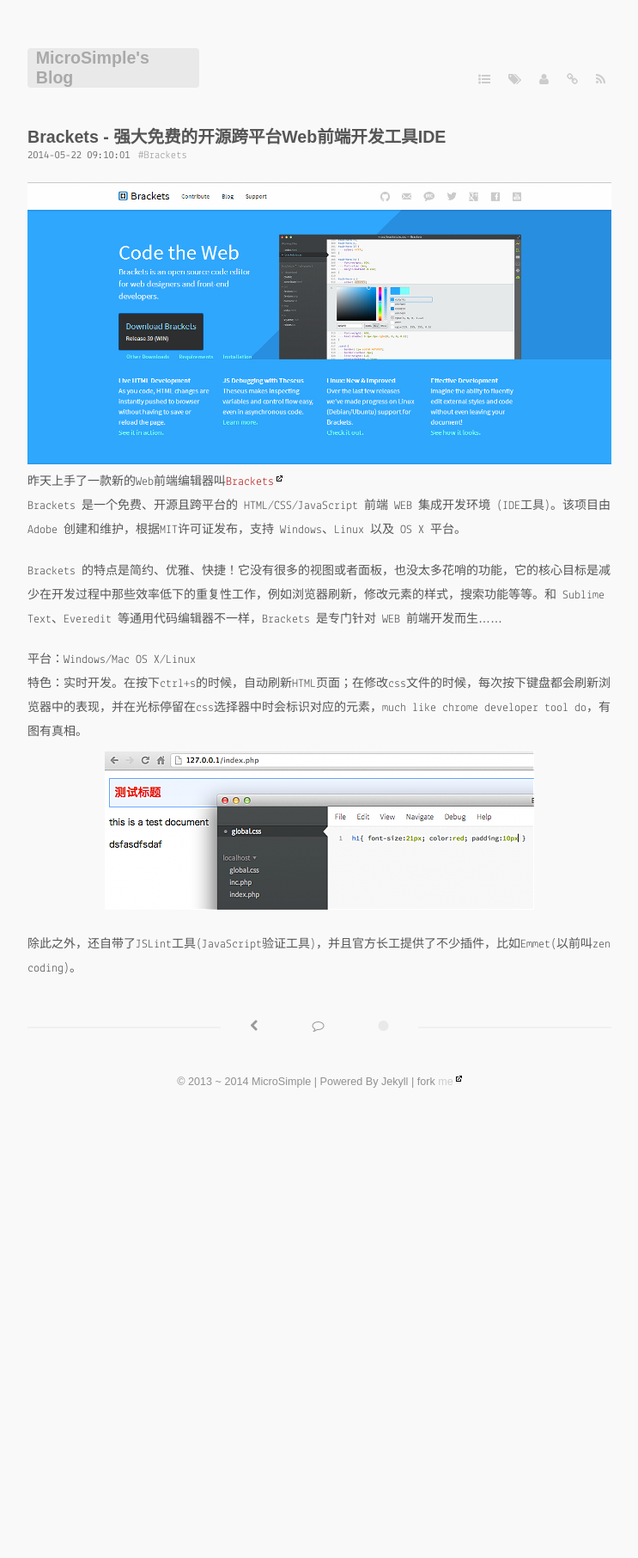
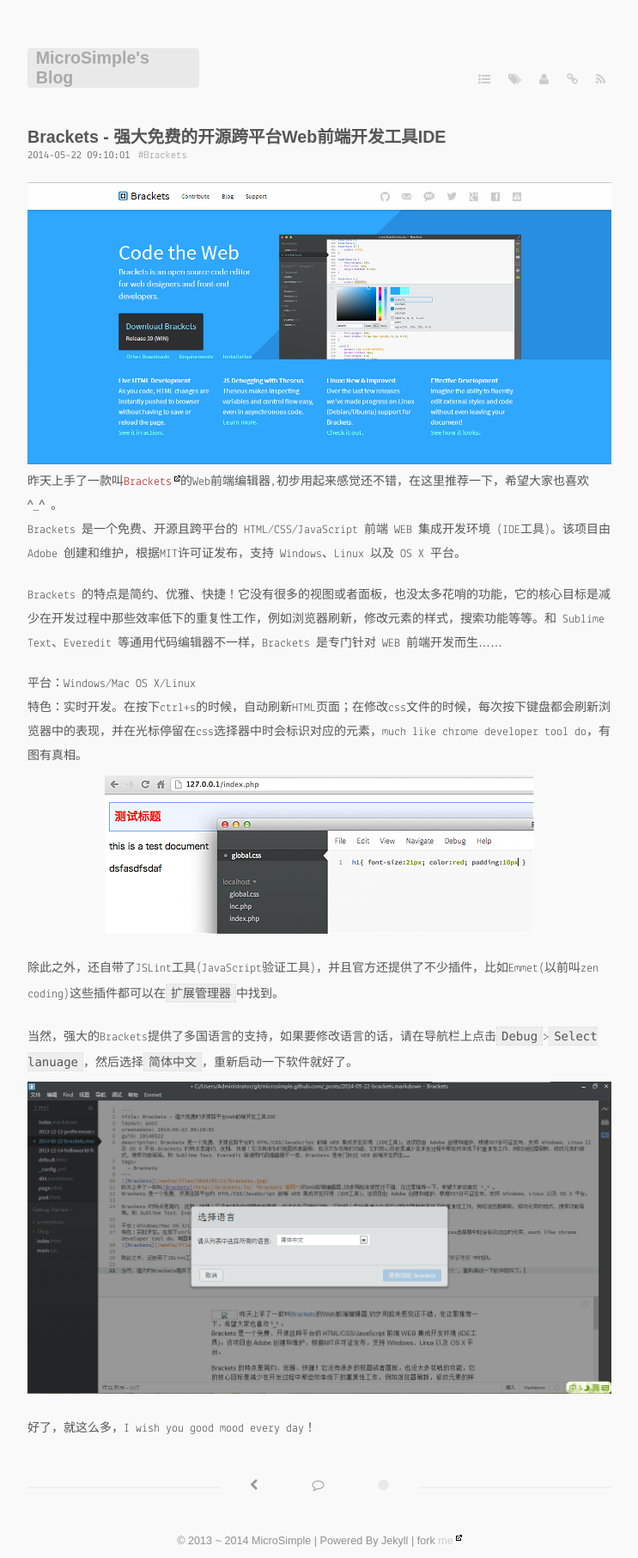
Before and after one commit to antwork/microsimple.github.com, a Jekyll site: the page built from _posts/2014-05-22-brackets.markdown, in a window 1280 px wide. Shown: the whole page at 86% size, without its empty margins (268-1011 px from the left). Built offline with Jekyll 4.4.1, drawn with Linux system fonts in a browser that asks for light colours; some web fonts are replaced; Markdown is read by kramdown in place of the engine named in the settings; comment, search, counter and statistics services are not loaded; before the commit the page ends 1277 px from its top, so only the background shows below that.

Commit message:
修改文章

```diff
--- a/_posts/2014-05-22-brackets.markdown
+++ b/_posts/2014-05-22-brackets.markdown
@@ -8,7 +8,7 @@
   - Brackets
 ---
 ![Brackets](/media/files/2014/05/22/brackets.jpg)
-昨天上手了一款新的Web前端编辑器叫[Brackets](http://brackets.io/ "Brackets 官网")
+昨天上手了一款叫[Brackets](http://brackets.io/ "Brackets 官网")的Web前端编辑器,初步用起来感觉还不错，在这里推荐一下，希望大家也喜欢 ^_^ 。
 Brackets 是一个免费、开源且跨平台的 HTML/CSS/JavaScript 前端 WEB 集成开发环境 (IDE工具)。该项目由 Adobe 创建和维护，根据MIT许可证发布，支持 Windows、Linux 以及 OS X 平台。
 
 Brackets 的特点是简约、优雅、快捷！它没有很多的视图或者面板，也没太多花哨的功能，它的核心目标是减少在开发过程中那些效率低下的重复性工作，例如浏览器刷新，修改元素的样式，搜索功能等等。和 Sublime Text、Everedit 等通用代码编辑器不一样，Brackets 是专门针对 WEB 前端开发而生……
@@ -17,4 +17,9 @@
 特色：实时开发。在按下ctrl+s的时候，自动刷新HTML页面；在修改css文件的时候，每次按下键盘都会刷新浏览器中的表现，并在光标停留在css选择器中时会标识对应的元素，much like chrome developer tool do，有图有真相。
 ![Brackets](/media/files/2014/05/22/test.png)
 
-除此之外，还自带了JSLint工具(JavaScript验证工具)，并且官方长工提供了不少插件，比如Emmet(以前叫zen coding)。
+除此之外，还自带了JSLint工具(JavaScript验证工具)，并且官方还提供了不少插件，比如Emmet(以前叫zen coding)这些插件都可以在`扩展管理器`中找到。
+
+当然，强大的Brackets提供了多国语言的支持，如果要修改语言的话，请在导航栏上点击`Debug`&gt;`Select lanuage`，然后选择`简体中文`，重新启动一下软件就好了。
+![Select lanuage](/media/files/2014/05/22/select-lanuage.jpg)
+
+好了，就这么多，I wish you good mood every day！
```
Also changed, not shown: media/files/2014/05/22/select-lanuage.jpg (added).
